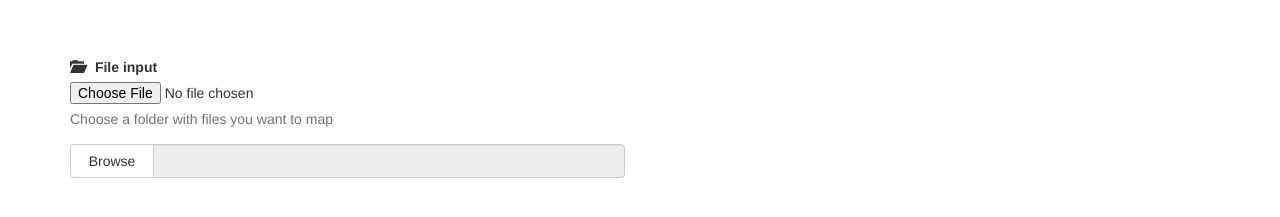
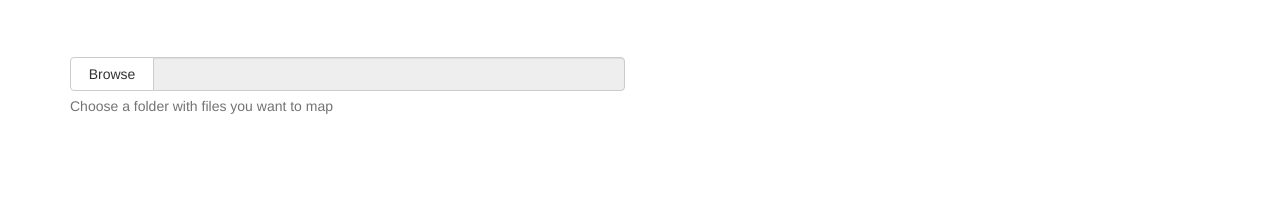
Before and after one commit to zkaarvik/photo-mapper, a plain HTML site: page index.html in a window 1280 px wide. Shown: the part 221-438 px from the top of the page. Drawn offline with Linux system fonts and the light colour scheme.

Commit message:
removed original file upload, multiple selection now possible

```diff
--- a/index.html
+++ b/index.html
@@ -64,15 +64,6 @@
                 <br>All you get is this text and a mostly barebones HTML document.</p>
         </div>
 
-
-        <!-- File Selection -->
-        <div class="form-group">
-            <span class="glyphicon glyphicon-folder-open" id="folderIcon"></span>
-            <label for="folderInput">File input</label>
-            <input type="file" id="folderInput">
-            <p class="help-block">Choose a folder with files you want to map</p>
-        </div>
-
         <!-- File Selection -->
         <div class="row">
             <div class="col-lg-6">
@@ -80,11 +71,12 @@
                     <span class="input-group-btn">
                         <span class="btn btn-default btn-file">
                             Browse
-                            <input type="file">
+                            <input type="file" multiple>
                         </span>
                     </span>
                     <input type="text" class="form-control" id="folderInputSelection" disabled>
                 </div>
+                <p class="help-block">Choose a folder with files you want to map</p>
             </div>
         </div>
 
```
